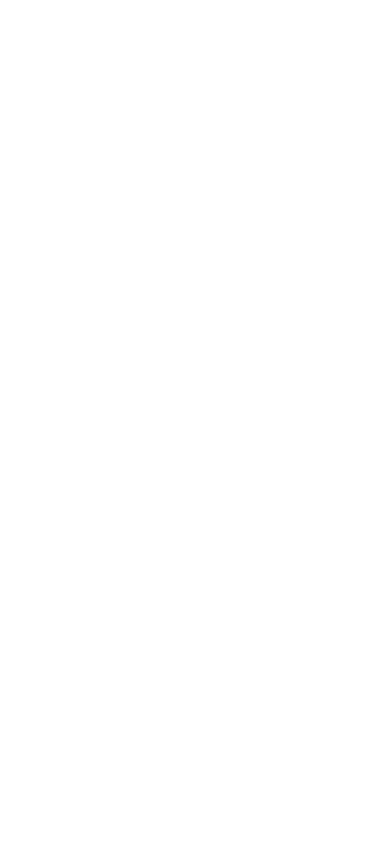
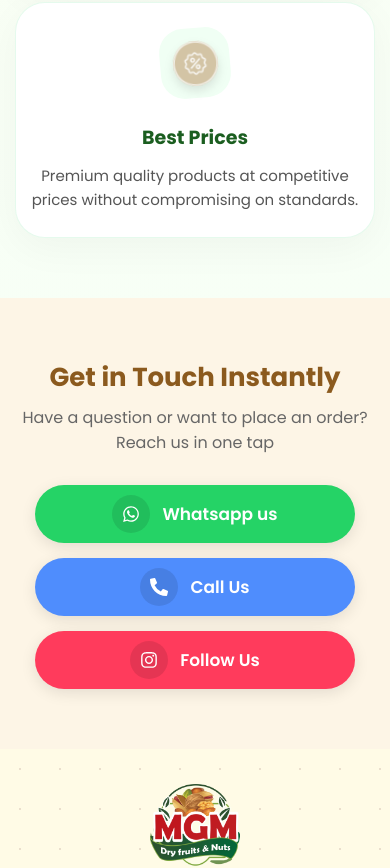
Before and after one commit to veeriaperumal/Mgm-dry-fruits-nuts, a React (Vite) app: page / in a window 390 px wide. Shown: the part 10505-11373 px from the top of the page. Before the commit the page ends 9840 px from the top, so only its background shows below. Built offline with nearby package versions, Linux system fonts and the light colour scheme.

Commit message:
new changes

```diff
--- a/src/Pages/Home.css
+++ b/src/Pages/Home.css
@@ -956,3 +956,274 @@
     font-size: 24px;
   }
 }
+/* Container & Text */
+.contact-section {
+  width: 100%;
+  padding: 60px 20px;
+  background: #fdf5e6;
+  text-align: center;
+}
+
+.contact-title {
+  font-size: clamp(32px, 5vw, 48px); /* Responsive font size */
+  font-weight: 700;
+  color: #8b5a1e;
+  margin-bottom: 8px;
+}
+
+.contact-subtitle {
+  font-size: 18px;
+  color: #666;
+  margin-bottom: 40px;
+}
+
+/* Button Layout */
+.contact-buttons {
+  display: flex;
+  justify-content: center;
+  align-items: center;
+  gap: 20px;
+  flex-wrap: wrap;
+}
+
+/* The Button */
+.contact-btn {
+  display: flex;
+  align-items: center;
+  padding: 8px 24px 8px 10px; /* Reduced left padding to balance the circle */
+  min-width: 220px;
+  border-radius: 50px;
+  text-decoration: none;
+  color: #fff;
+  font-size: 18px;
+  font-weight: 600;
+  transition: transform 0.3s ease, box-shadow 0.3s ease;
+  box-shadow: 0 4px 15px rgba(0, 0, 0, 0.1);
+}
+
+.contact-btn:hover {
+  transform: translateY(-3px);
+  box-shadow: 0 8px 20px rgba(0, 0, 0, 0.15);
+}
+
+/* The Icon Circle - This creates the "Perfect" look */
+.icon-circle {
+  background: rgba(0, 0, 0, 0.1); /* Subtle dark overlay */
+  width: 44px;
+  height: 44px;
+  border-radius: 50%;
+  display: flex;
+  align-items: center;
+  justify-content: center;
+  margin-right: 15px;
+  font-size: 22px; /* Icon size inside circle */
+}
+
+/* Button Colors */
+.whatsapp { background-color: #25d366; }
+.call { background-color: #4f8dfd; }
+.instagram { background-color: #ff3b5c; }
+
+/* --- Mobile Responsive --- */
+
+@media (max-width: 768px) {
+  .contact-buttons {
+    flex-direction: column; /* Stack vertically on mobile */
+    gap: 15px;
+  }
+
+  .contact-btn {
+    width: 100%; /* Full width for easy tapping */
+    max-width: 320px;
+    justify-content: flex-start; /* Align text to left on mobile */
+  }
+
+  .contact-title {
+    font-size: 28px;
+  }
+  /* --- Mobile Responsive --- */
+
+@media (max-width: 768px) {
+  .contact-buttons {
+    flex-direction: column; /* Stack vertically on mobile */
+    gap: 15px;
+    padding: 0 10px; /* Extra breathing room */
+  }
+
+  .contact-btn {
+    width: 100%; /* Full width for easy tapping */
+    max-width: 320px;
+
+    /* Change from flex-start to center */
+    justify-content: center;
+
+    /* Reset padding to be even on both sides since we are centering */
+    padding: 10px 20px;
+    font-size: 17px;
+  }
+
+  .icon-circle {
+    /* Reduce margin to keep icon close to the text while centered */
+    margin-right: 12px;
+    width: 38px;
+    height: 38px;
+    font-size: 18px;
+  }
+
+  .contact-title {
+    font-size: 26px; /* Slightly smaller for mobile headers */
+  }
+
+  .contact-subtitle {
+    font-size: 16px;
+    margin-bottom: 30px;
+  }
+}
+}
+/* ================= NEW WHY MODERN SECTION ================= */
+.why-section-modern {
+  width: 100%;
+  padding: 100px 20px;
+  background: radial-gradient(circle at top left, #fffdf0, #f7fff6);
+  overflow: hidden;
+}
+
+.why-container {
+  max-width: 1200px;
+  margin: auto;
+  text-align: center;
+}
+
+.why-title-modern {
+  font-size: clamp(30px, 5vw, 42px); /* Responsive fluid typography */
+  font-weight: 800;
+  color: #1b5e20;
+  margin-bottom: 15px;
+  letter-spacing: -0.5px;
+}
+
+.why-subtitle-modern {
+  font-size: 18px;
+  color: #666;
+  max-width: 700px;
+  margin: 0 auto 60px;
+  line-height: 1.6;
+}
+
+/* Updated Grid: Centered and flexible */
+.why-grid-modern {
+  display: flex;
+  justify-content: center;
+  flex-wrap: wrap;
+  grid-template-columns: repeat(5, 1fr);
+  gap: 20px;
+}
+
+/* Card: Soft Glassmorphism UI */
+.why-card-modern {
+  background: #ffffff;
+  border: 1px solid rgba(0, 200, 83, 0.1);
+  padding: 40px 25px;
+  border-radius: 30px;
+  flex: 1 1 220px; /* Responsive flex basis */
+  max-width: 280px;
+  box-shadow: 0 10px 40px rgba(0,0,0,0.04);
+  transition: all 0.4s cubic-bezier(0.175, 0.885, 0.32, 1.275);
+
+  /* Initial Animation State */
+  animation: fadeInUp 0.8s ease forwards;
+  opacity: 0;
+}
+
+.why-card-modern:hover {
+  transform: translateY(-12px);
+  background: #ffffff;
+  box-shadow: 0 20px 50px rgba(27, 94, 32, 0.12);
+  border-color: #00c853;
+}
+
+/* Icon Container with Floating Animation */
+.why-icon-modern {
+  width: 85px;
+  height: 85px;
+  margin: 0 auto 25px;
+  display: flex;
+  align-items: center;
+  justify-content: center;
+  background: #f0fff4;
+  border-radius: 24px; /* Squircle shape */
+  transform: rotate(-5deg);
+  transition: transform 0.3s ease;
+}
+
+.why-card-modern:hover .why-icon-modern {
+  transform: rotate(0deg) scale(1.1);
+  background: linear-gradient(135deg, #00c853, #b2ff59);
+}
+
+.why-icon-modern img {
+  width: 45px;
+  height: 45px;
+  filter: drop-shadow(0 5px 5px rgba(0,0,0,0.1));
+}
+
+.why-card-modern h3 {
+  font-size: 19px;
+  font-weight: 700;
+  margin-bottom: 12px;
+  color: #1b5e20;
+}
+
+.why-card-modern p {
+  font-size: 15px;
+  color: #555;
+  line-height: 1.6;
+}
+
+/* Keyframes for Animation */
+@keyframes fadeInUp {
+  from {
+    opacity: 0;
+    transform: translateY(40px);
+  }
+  to {
+    opacity: 1;
+    transform: translateY(0);
+  }
+}
+
+/* Staggered Delay for Cards */
+.why-card-modern:nth-child(1) { animation-delay: 0.1s; }
+.why-card-modern:nth-child(2) { animation-delay: 0.2s; }
+.why-card-modern:nth-child(3) { animation-delay: 0.3s; }
+.why-card-modern:nth-child(4) { animation-delay: 0.4s; }
+.why-card-modern:nth-child(5) { animation-delay: 0.5s; }
+
+/* ================= MOBILE RESPONSIVE ================= */
+@media (max-width: 768px) {
+  .why-section-modern {
+    padding: 60px 15px;
+  }
+
+  .why-grid-modern {
+    display: grid;
+    grid-template-columns: 1fr 1fr; /* 2 columns on tablets */
+    gap: 15px;
+  }
+
+  .why-card-modern {
+    max-width: 100%;
+    padding: 25px 15px;
+  }
+}
+
+@media (max-width: 480px) {
+  .why-grid-modern {
+    grid-template-columns: 1fr; /* 1 column on small phones */
+  }
+
+  .why-icon-modern {
+    width: 70px;
+    height: 70px;
+  }
+}
--- a/src/Pages/Home.jsx
+++ b/src/Pages/Home.jsx
@@ -1,7 +1,7 @@
 import "./Home.css";
 import { useEffect, useState, useRef } from "react";
 import { useNavigate } from "react-router-dom";
-import { FaWhatsapp, FaPhoneAlt } from "react-icons/fa";
+import { FaWhatsapp, FaPhoneAlt, FaInstagram  } from "react-icons/fa";
 
 export default function Home() {
   // 1. Initialize the ref for the slider
@@ -121,7 +121,17 @@
             From crunchy nuts to premium dry fruits, enjoy nature’s best packed
             with care and freshness for your everyday wellness.
           </p>
-          <button className="hero-btn">Contact us</button>
+          <button
+  className="hero-btn"
+  onClick={() => {
+    document.getElementById("contact").scrollIntoView({
+      behavior: "smooth",
+    });
+  }}
+>
+  Contact us
+</button>
+
         </div>
       </section>
 
@@ -270,6 +280,94 @@
           </div>
         </div>
       </section>
+<section className="why-section-modern" id="why">
+  <div className="why-container">
+    <h2 className="why-title-modern">Why You’ll Love MGM</h2>
+    <p className="why-subtitle-modern">
+      Premium quality dry fruits and nuts crafted with care, freshness, and
+      unbeatable taste for your everyday wellness.
+    </p>
+
+    <div className="why-grid-modern">
+      {/* Card 1 */}
+      <div className="why-card-modern">
+        <div className="why-icon-modern">
+          <img src="/images/quality.png" alt="Premium Quality" />
+        </div>
+        <h3>Premium Quality</h3>
+        <p>Carefully selected and tested dry fruits to ensure exceptional freshness and nutrition.</p>
+      </div>
+
+      {/* Card 2 */}
+      <div className="why-card-modern">
+        <div className="why-icon-modern">
+          <img src="/images/organic.png" alt="Organic Choices" />
+        </div>
+        <h3>Organic Choices</h3>
+        <p>Wide range of natural and organic products sourced directly from trusted farms.</p>
+      </div>
+
+      {/* Card 3 */}
+      <div className="why-card-modern">
+        <div className="why-icon-modern">
+          <img src="/images/gift.png" alt="Gift Hampers" />
+        </div>
+        <h3>Custom Gifts</h3>
+        <p>Elegant and healthy gift boxes perfect for festivals, weddings, and celebrations.</p>
+      </div>
+
+      {/* Card 4 */}
+      <div className="why-card-modern">
+        <div className="why-icon-modern">
+          <img src="/images/delivery.png" alt="Fast Delivery" />
+        </div>
+        <h3>Safe Delivery</h3>
+        <p>Hygienically packed and delivered quickly to preserve maximum crunch and taste.</p>
+      </div>
+
+      {/* Card 5 */}
+      <div className="why-card-modern">
+        <div className="why-icon-modern">
+          <img src="/images/price.png" alt="Best Price" />
+        </div>
+        <h3>Best Prices</h3>
+        <p>Premium quality products at competitive prices without compromising on standards.</p>
+      </div>
+    </div>
+  </div>
+</section>
+
+<section className="contact-section" id="contact">
+  <div className="contact-container">
+    <h2 className="contact-title">Get in Touch Instantly</h2>
+    <p className="contact-subtitle">
+      Have a question or want to place an order? Reach us in one tap
+    </p>
+
+    <div className="contact-buttons">
+      <a href="https://wa.me/message/YSP4THEC4TEBH1" target="_blank" className="contact-btn whatsapp">
+        <div className="icon-circle">
+          <FaWhatsapp />
+        </div>
+        <span>Whatsapp us</span>
+      </a>
+
+      <a href="tel:+916380081667" className="contact-btn call">
+        <div className="icon-circle">
+          <FaPhoneAlt />
+        </div>
+        <span>Call Us</span>
+      </a>
+
+      <a href="https://www.instagram.com/mgm2.006?igsh=NnNpcXV5Z29hc2hq" target="_blank" className="contact-btn instagram">
+        <div className="icon-circle">
+          <FaInstagram />
+        </div>
+        <span>Follow Us</span>
+      </a>
+    </div>
+  </div>
+</section>
   {/* FLOATING CONTACT ICONS */}
       <div className="floating-contact">
         <a
--- a/src/components/Header.jsx
+++ b/src/components/Header.jsx
@@ -72,7 +72,7 @@
             Products
           </Link>
 
-          <button onClick={() => handleScroll("Footer")}>
+          <button onClick={() => handleScroll("contact")}>
             Contact
           </button>
 
```
